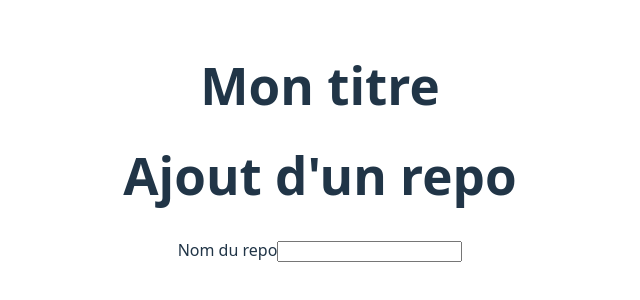
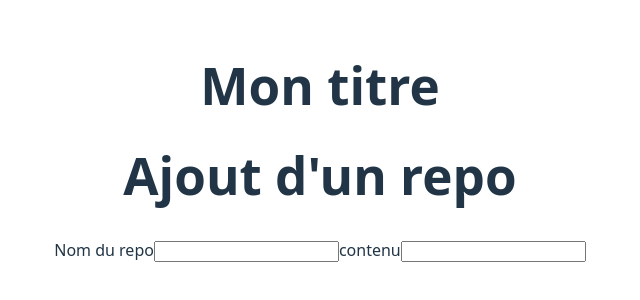
Before and after one commit to WildCodeSchool-CDA-FT-2025-03/Bac-A-Sable-Florian, a React (Vite) app in the folder client/: page /repo/create in a window 1280 px wide. Shown: the part 258-558 px from the top of the page, without its empty margins (320-960 px from the left). Built offline with nearby package versions, Linux system fonts and the light colour scheme; no server answers.

Commit message:
ajout du champ contenu et ajout du typage de description

```diff
--- a/client/src/pages/RepoForm.tsx
+++ b/client/src/pages/RepoForm.tsx
@@ -1,7 +1,8 @@
 import { useState } from "react";
  import type { Repos } from "../types/repos.type";
+import { string } from "joi";
 
-/*const initialRepo = {
+const initialRepo = {
     id: "",
     isPrivate: false,
     url: "",
@@ -12,18 +13,30 @@ import { useState } from "react";
             name: "",
           },
         }
-    ]
-};*/
+    ],
+    description: "",
+name:"",
+} ;
 
 function RepoForm() {
-    const [newRepo, setNewRepo] = useState<Repos>()
+    const [newRepo, setNewRepo] = useState<Repos>(initialRepo);
+    console.log(newRepo);
     return <form className="container">
         <h1 className= "text center">Ajout d'un repo</h1>
         <label>
             Nom du repo
             <input type="text"
+            name="name"
             value= {newRepo?.name}
-            onChange={(e) => setNewRepo({name: e.target.value})}
+            onChange={(e) => setNewRepo({...newRepo, [e.target.name]: e.target.value})}
+                />
+        </label>
+        <label>
+            contenu
+            <input type="text"
+            name= "description"
+            value= {newRepo?.description}
+            onChange={(e) => setNewRepo({...newRepo,[e.target.name]: e.target.value})}
                 />
         </label>
     </form>
--- a/client/src/types/repos.type.ts
+++ b/client/src/types/repos.type.ts
@@ -1,9 +1,10 @@
 import type { Languages } from "./languages.type";
 
  export type Repos = {
-   id: string;
+   id?: string;
    isPrivate: boolean;
    url: string;
    languages: Languages[];
    name: string;
+   description: string;
  };
```
